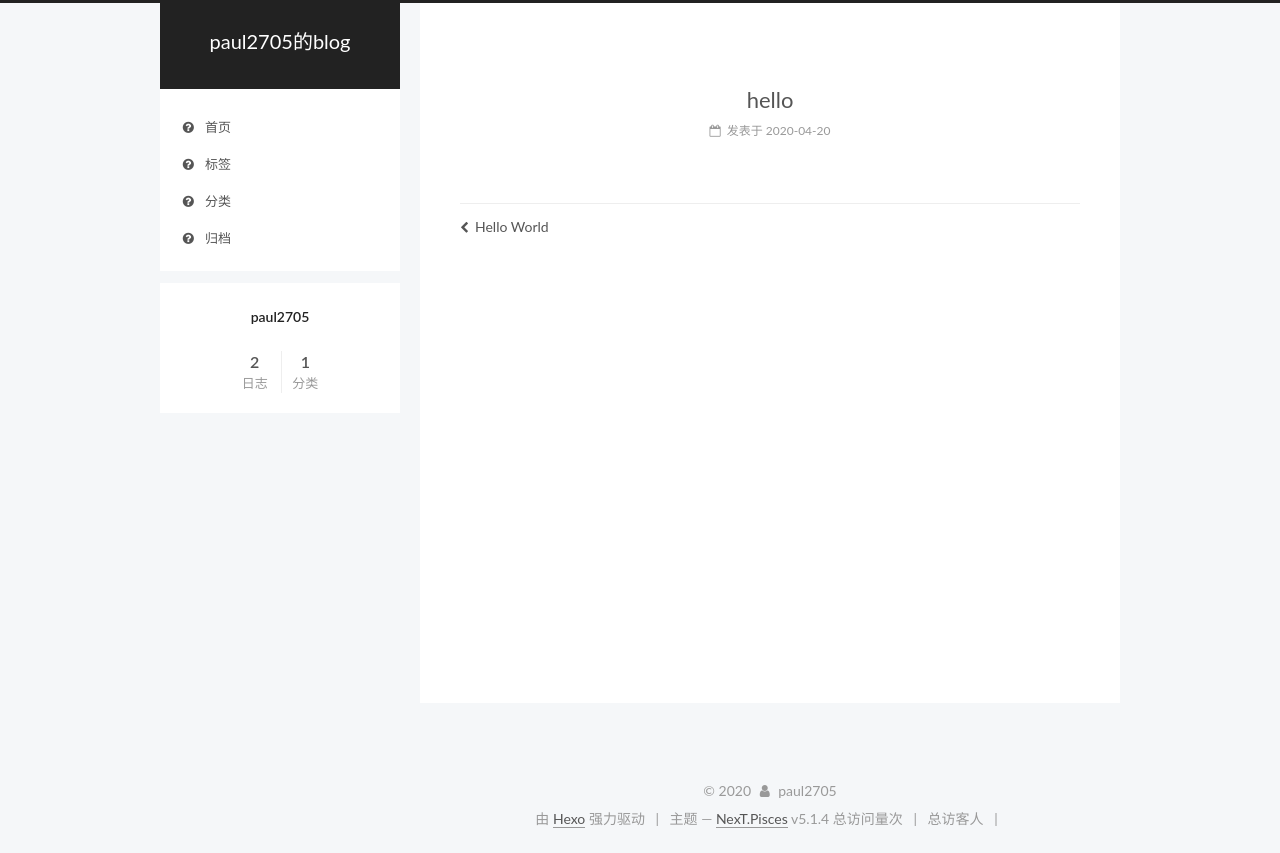
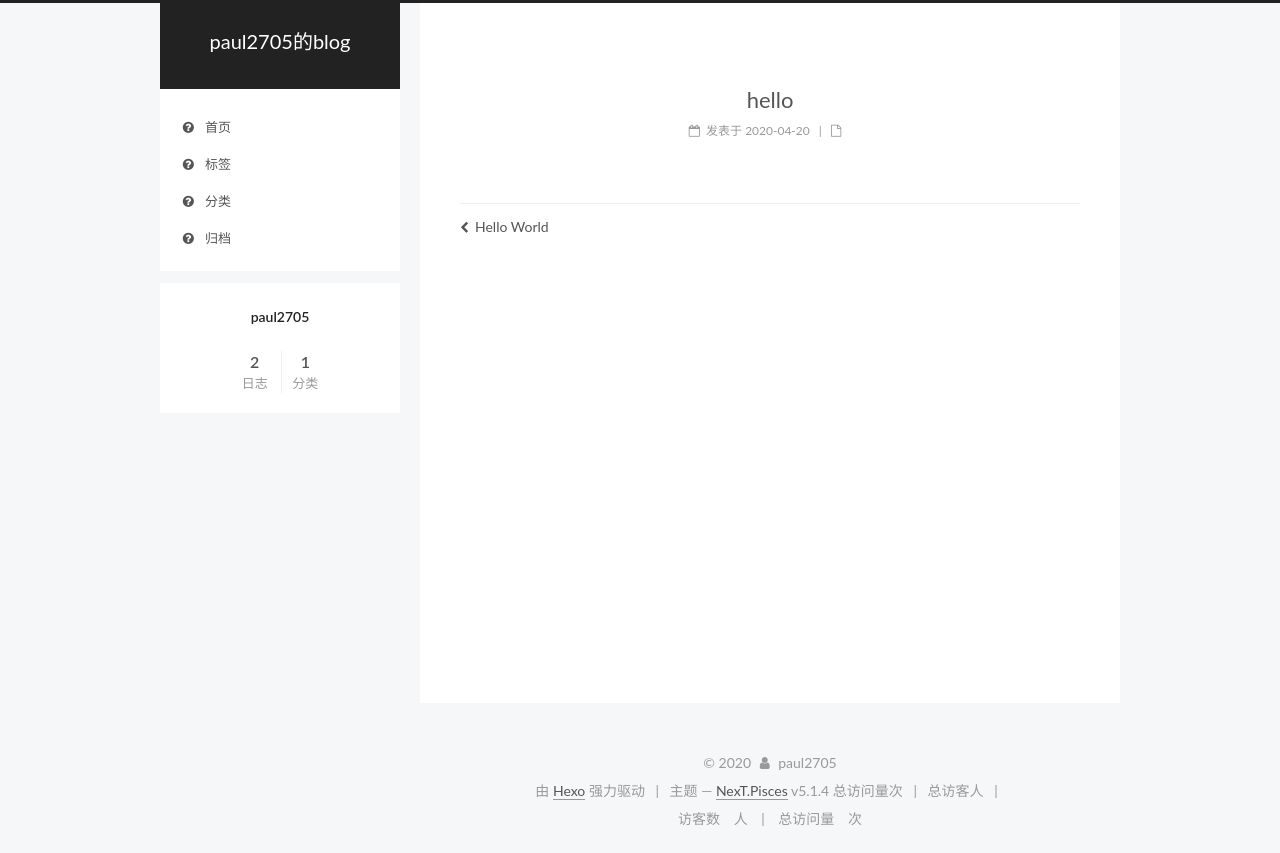
Before and after one commit to paul2705/paul2705.github.io, a plain HTML site: page 2020/04/20/hello/index.html in a window 1280 px wide. Drawn offline with Linux system fonts and the light colour scheme; some packages are replaced by stand-ins of ours; a script that the page names is missing.

Commit message:
Site updated: 2020-04-21 07:44:18

```diff
--- a/2020/04/20/hello/index.html
+++ b/2020/04/20/hello/index.html
@@ -298,6 +298,11 @@
 
 
 
+            <span class="post-meta-divider">|</span>
+            <span class="page-pv"><i class="fa fa-file-o"></i>
+            <span class="busuanzi-value" id="busuanzi_value_page_pv" ></span>
+            </span>
+
 
 
 
@@ -500,6 +505,26 @@
 
 
 
+<div class="busuanzi-count">
+  <script async src="https://dn-lbstatics.qbox.me/busuanzi/2.3/busuanzi.pure.mini.js"></script>
+
+
+    <span class="site-uv">
+      访客数
+      <span class="busuanzi-value" id="busuanzi_value_site_uv"></span>
+      人
+    </span>
+
+
+
+    <span class="site-pv">
+      总访问量
+      <span class="busuanzi-value" id="busuanzi_value_site_pv"></span>
+      次
+    </span>
+
+</div>
+
 
 
 
```
Also changed, not shown: 2020/04/20/hello-world/index.html (+25 -0 lines), archive/index.html (+20 -0 lines), archives/2020/04/index.html (+20 -0 lines), archives/2020/index.html (+20 -0 lines), archives/index.html (+20 -0 lines), categories/index.html (+20 -0 lines), categories/new/index.html (+20 -0 lines), home/index.html (+20 -0 lines), index.html (+20 -0 lines), tags/index.html (+20 -0 lines).
